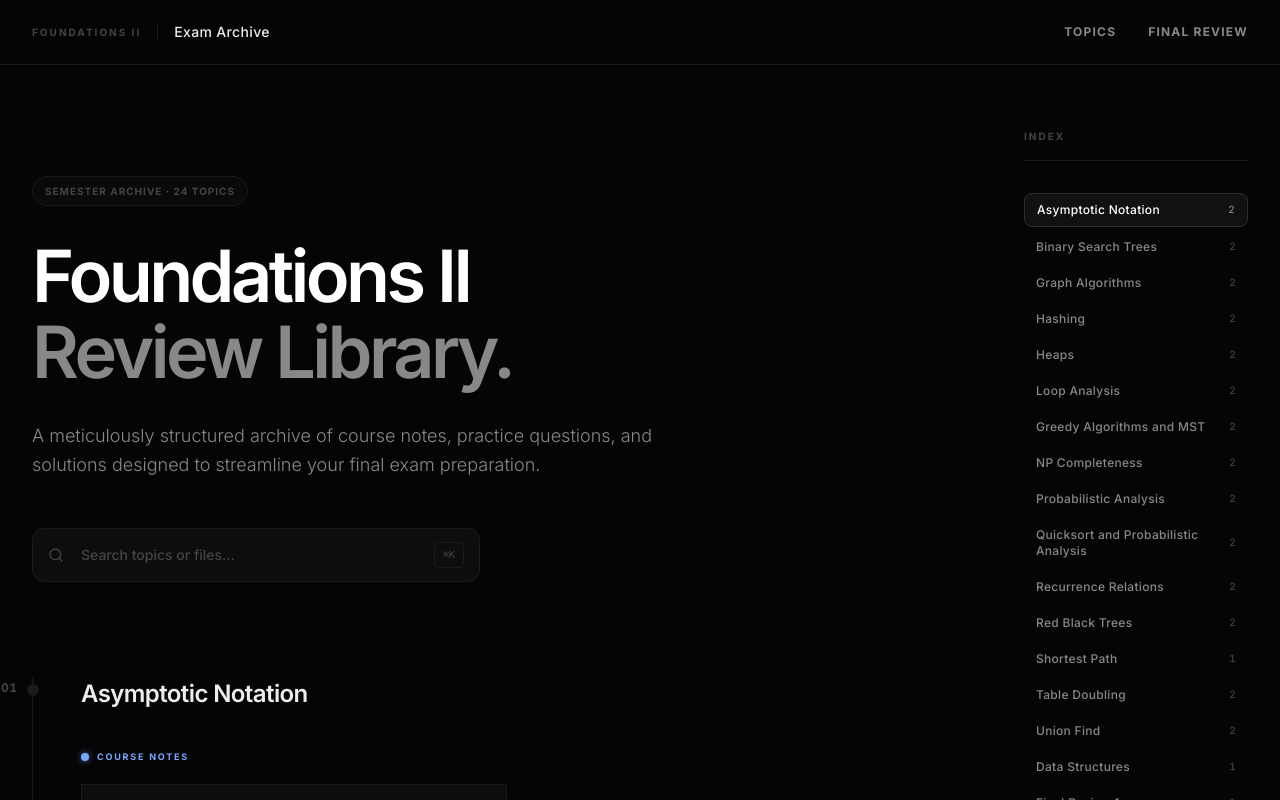
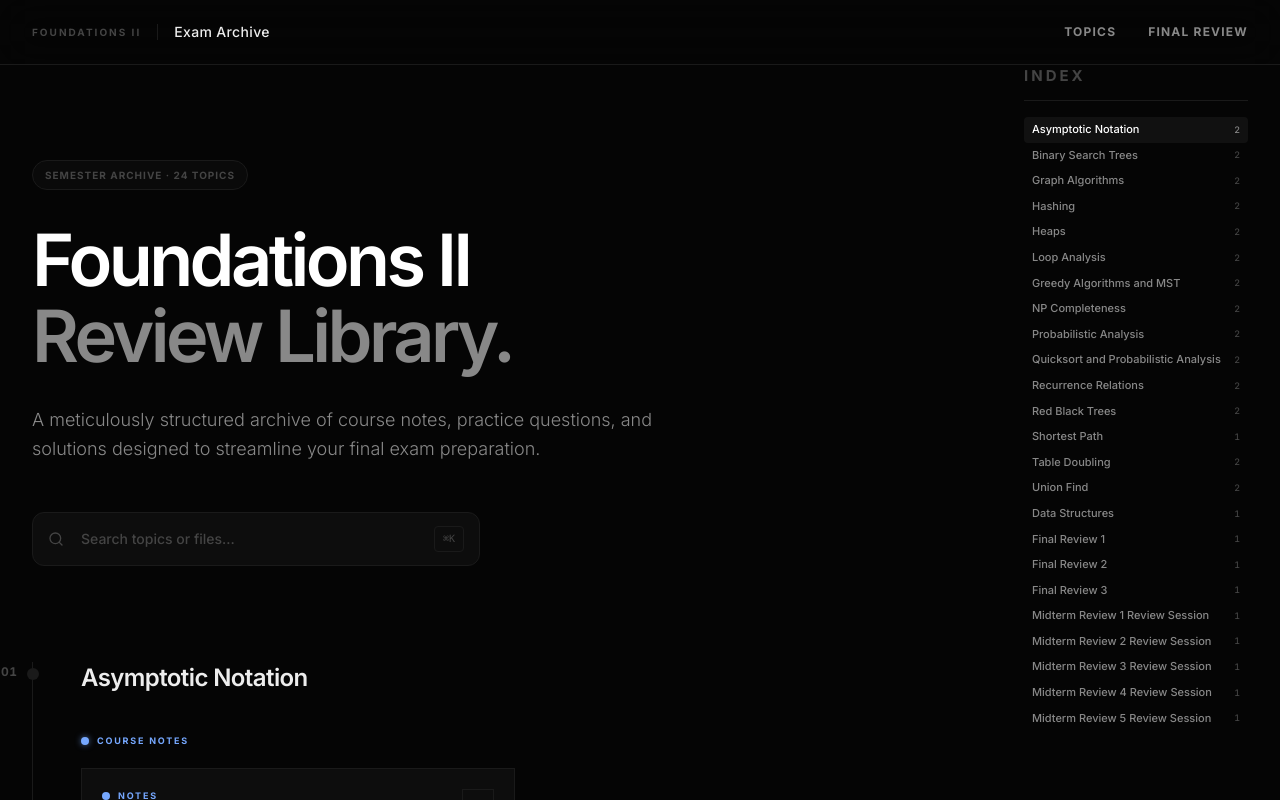
Before and after one commit to krishdeshmukhhh/Foundations2_Review, a React (Vite) app: page / in a window 1280 px wide. Shown: the top 800 px of the page. Built offline with nearby package versions, Linux system fonts and the light colour scheme.

Commit message:
QOL changes

```diff
--- a/src/components/Layout.tsx
+++ b/src/components/Layout.tsx
@@ -8,7 +8,7 @@ export function Layout({ children }: { children: React.ReactNode }) {
       <main className="flex-1">
         {children}
       </main>
-      <footer className="py-12 border-t border-[var(--color-border)] mt-24">
+      <footer className="py-12 border-t border-[var(--color-border)] mt-24 relative z-20 bg-[var(--color-bg-primary)]">
         <div className="max-w-[1400px] mx-auto px-8 flex flex-col md:flex-row justify-between items-center gap-6">
           <div className="text-[10px] uppercase tracking-widest text-[var(--color-text-muted)] font-bold text-center md:text-left">
             <p>© {new Date().getFullYear()} Foundations II Archive. Created by Krish Deshmukh.</p>
--- a/src/index.css
+++ b/src/index.css
@@ -52,6 +52,9 @@ body::before {
 
 html { scroll-behavior: smooth; }
 
+/* Hide scrollbar on sidebar while keeping scroll functionality */
+aside::-webkit-scrollbar { display: none; }
+
 .glass {
   background: rgba(5, 5, 5, 0.8);
   backdrop-filter: blur(20px);
--- a/src/pages/Home.tsx
+++ b/src/pages/Home.tsx
@@ -1,4 +1,4 @@
-import { useEffect, useRef, useState, useMemo, useCallback } from 'react'
+import { useEffect, useRef, useState, useMemo } from 'react'
 import { topics } from '../data/topics'
 import { TopicSection } from '../components/TopicSection'
 import { FileCard } from '../components/FileCard'
@@ -126,10 +126,62 @@ export function Home() {
   )
 
   return (
-    <div className="max-w-[1400px] mx-auto px-8 pt-32 pb-24 flex flex-col lg:flex-row gap-20 items-start relative">
+    <div className="relative">
 
-      {/* Main Content Area */}
-      <div className="flex-1 min-w-0 order-2 lg:order-1">
+      {/* Fixed Sidebar — stays pinned to right side of viewport on desktop */}
+      <aside
+        className="hidden lg:flex flex-col w-56 fixed overflow-y-auto z-10"
+        style={{
+          top: '50%',
+          transform: 'translateY(-50%)',
+          maxHeight: 'calc(100vh - 8rem)',
+          right: 'max(2rem, calc((100vw - 1400px) / 2 + 2rem))',
+          scrollbarWidth: 'none',
+          msOverflowStyle: 'none',
+        }}
+      >
+        <div className="mb-4 border-b border-[var(--color-border)] pb-3">
+          <h3 className="text-[15px] font-bold uppercase tracking-[0.2em] text-[var(--color-text-muted)]">
+            Index
+          </h3>
+        </div>
+        <nav className="flex flex-col gap-0">
+          {topics.map(topic => {
+            const isActive = activeId === topic.id
+            const count = fileCount(topic)
+            return (
+              <a
+                key={topic.id}
+                href={`#${topic.id}`}
+                className={`flex items-center justify-between px-2 py-1 text-[11px] rounded transition-all font-medium ${isActive
+                  ? 'text-white bg-white/5'
+                  : 'text-[var(--color-text-secondary)] hover:text-white hover:bg-white/[0.03]'
+                  }`}
+              >
+                <span className="truncate">{topic.title}</span>
+                <span className={`text-[9px] tabular-nums ml-2 shrink-0 ${isActive ? 'text-[var(--color-text-secondary)]' : 'text-[var(--color-text-muted)]'}`}>
+                  {count}
+                </span>
+              </a>
+            )
+          })}
+          <a
+            href="#final-review"
+            className={`flex items-center justify-between px-2 py-1 text-[11px] rounded transition-all font-bold mt-3 pt-3 border-t border-[var(--color-border)] ${activeId === 'final-review'
+              ? 'text-white'
+              : 'text-[var(--color-text-secondary)] hover:text-white'
+              }`}
+          >
+            <span>Final Exam Reviews</span>
+            <span className="text-[9px] tabular-nums ml-2 shrink-0 text-[var(--color-text-muted)]">
+              {topics.flatMap(t => t.files.reviewQuestions).length}
+            </span>
+          </a>
+        </nav>
+      </aside>
+
+      {/* Main Content — right-padded only when sidebar is visible */}
+      <div className="max-w-[1400px] mx-auto px-5 sm:px-8 pt-28 pb-24 lg:pr-72 xl:pr-80">
 
         {/* Hero Section */}
         <section ref={heroRef} className="mb-24 mt-12">
@@ -210,48 +262,6 @@ export function Home() {
         )}
 
       </div>
-
-      {/* Sidebar Navigation */}
-      <aside className="lg:w-56 flex-shrink-0 lg:sticky lg:top-32 order-1 lg:order-2 hidden lg:block">
-        <div className="mb-8 border-b border-[var(--color-border)] pb-4">
-          <h3 className="text-[10px] font-bold uppercase tracking-[0.2em] text-[var(--color-text-muted)]">
-            Index
-          </h3>
-        </div>
-        <nav className="flex flex-col gap-1">
-          {topics.map(topic => {
-            const isActive = activeId === topic.id
-            const count = fileCount(topic)
-            return (
-              <a
-                key={topic.id}
-                href={`#${topic.id}`}
-                className={`flex items-center justify-between px-3 py-2 text-xs rounded-lg transition-all font-medium tracking-wide group ${isActive
-                  ? 'bg-white/5 text-white border border-[var(--color-border-hover)]'
-                  : 'text-[var(--color-text-secondary)] hover:text-white hover:bg-white/[0.03]'
-                  }`}
-              >
-                <span>{topic.title}</span>
-                <span className={`text-[10px] tabular-nums ${isActive ? 'text-[var(--color-text-secondary)]' : 'text-[var(--color-text-muted)]'}`}>
-                  {count}
-                </span>
-              </a>
-            )
-          })}
-          <a
-            href="#final-review"
-            className={`flex items-center justify-between px-3 py-2 text-xs rounded-lg transition-all font-bold tracking-wide mt-4 border-t border-[var(--color-border)] pt-5 ${activeId === 'final-review'
-              ? 'text-white'
-              : 'text-[var(--color-text-secondary)] hover:text-white'
-              }`}
-          >
-            <span>Final Exam Reviews</span>
-            <span className="text-[10px] tabular-nums text-[var(--color-text-muted)]">
-              {topics.flatMap(t => t.files.reviewQuestions).length}
-            </span>
-          </a>
-        </nav>
-      </aside>
     </div>
   )
 }
```
